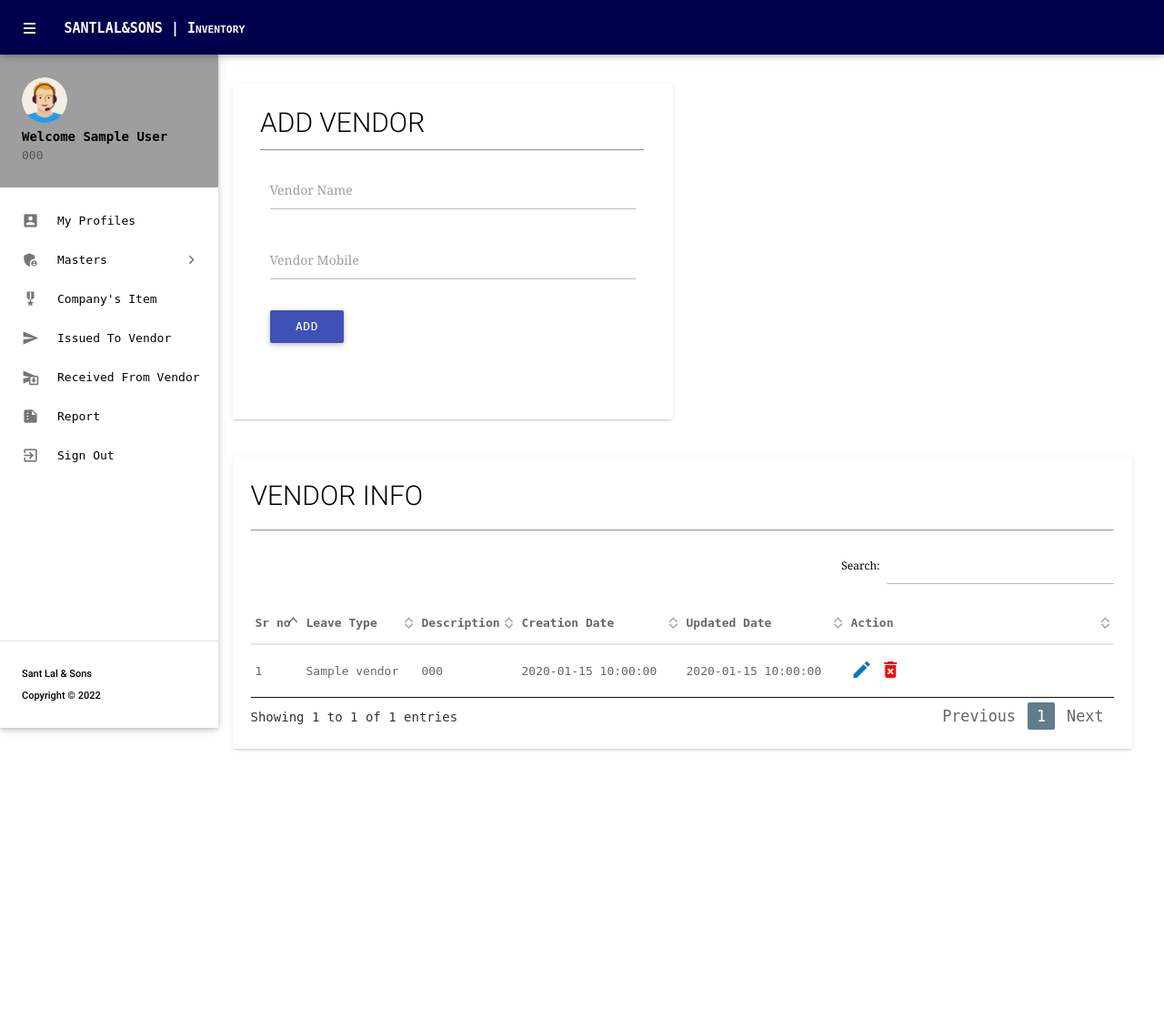
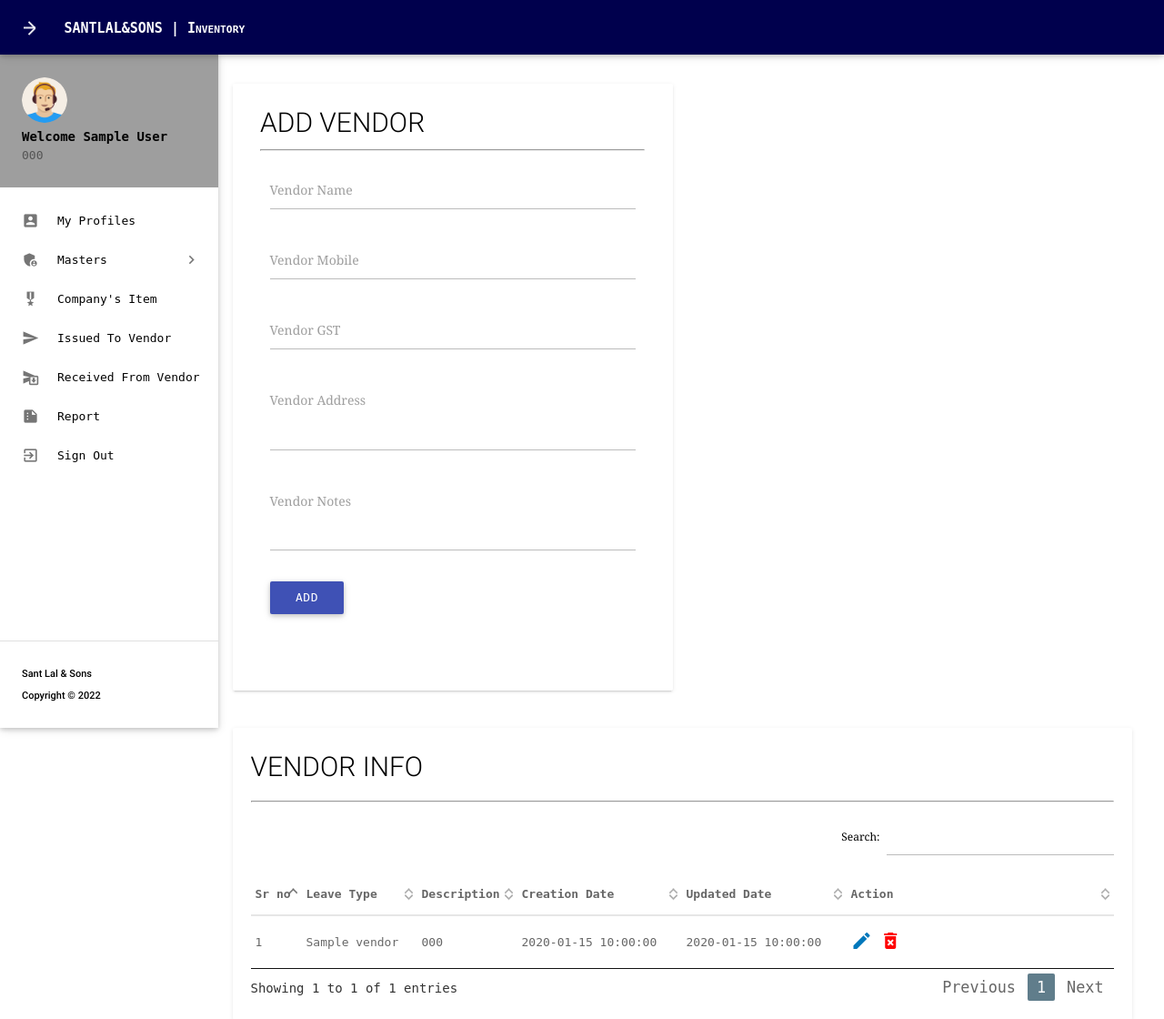
Before and after one commit to Akash-bhadoria/InventorySoftware, a PHP site: page /add-vendor.php in a window 1280 px wide. Shown: the top 1120 px of the page at 91% size. Before the commit the page ends 825 px from the top, so only its background shows below. Run offline with PHP 8.4, Linux system fonts and the light colour scheme; the visitor is signed in with stand-in values (Sample User, id 1); tables that the repository leaves empty or names only in its code hold one stand-in row (values such as "Sample post"); data that the repository does not hold is empty; some libraries are stand-ins or nearby versions; grey boxes are pictures that could not be loaded.

Commit message:
add array name

```diff
--- a/add-vendor.php
+++ b/add-vendor.php
@@ -11,11 +11,17 @@
 if(isset($_POST['add'])){
     $vendorName=$_POST['vendorName'];
     $vendorMobile=$_POST['vendorMobile'] ?? null;
+    $vendorGST=$_POST['vendorGST'] ?? null;
+    $vendorAddress=$_POST['vendorAddress'] ?? null;
+    $vendorNotes=$_POST['vendorNotes'] ?? null;
 
-    $sql="INSERT INTO tbl_vendor(vendor_name,vendor_mobile) VALUES(:vName,:vMobile)";
+    $sql="INSERT INTO tbl_vendor(vendor_name,vendor_mobile, vendor_gst, vendor_address, vendor_notes) VALUES(:vName,:vMobile, :vGST, :vAddress, :vNotes)";
     $query = $dbh->prepare($sql);
     $query->bindParam(':vName',$vendorName,PDO::PARAM_STR);
     $query->bindParam(':vMobile',$vendorMobile,PDO::PARAM_STR);
+    $query->bindParam(':vGST',$vendorGST,PDO::PARAM_STR);
+    $query->bindParam(':vAddress',$vendorAddress,PDO::PARAM_STR);
+    $query->bindParam(':vNotes',$vendorNotes,PDO::PARAM_STR);
     $query->execute();
     $lastInsertId = $dbh->lastInsertId();
     if($lastInsertId){
@@ -104,6 +110,25 @@
                                         <label for="vendorMobile">Vendor Mobile</label>
                                     </div>
 
+                                    <div class="input-field col s12">
+                                        <input id="vendorGST" type="text"
+                                            pattern="^[0-9]{2}[A-Z]{5}[0-9]{4}[A-Z]{1}[1-9A-Z]{1}Z[0-9A-Z]{1}$"
+                                            class="validate" autocomplete="off" name="vendorGST">
+                                        <label for="vendorGST">Vendor GST</label>
+                                    </div>
+
+                                    <div class="input-field col s12">
+                                        <textarea id="vendorAddress" type="text" class="materialize-textarea"
+                                            class="validate" autocomplete="off" name="vendorAddress"> </textarea>
+                                        <label for="vendorAddress">Vendor Address</label>
+                                    </div>
+
+                                    <div class="input-field col s12">
+                                        <textarea id="vendorNotes" type="text" class="materialize-textarea"
+                                            class="validate" autocomplete="off" name="vendorNotes"> </textarea>
+                                        <label for="vendorNotes">Vendor Notes</label>
+                                    </div>
+
 
                                     <div class="input-field col s12">
                                         <button type="submit" name="add"
```
